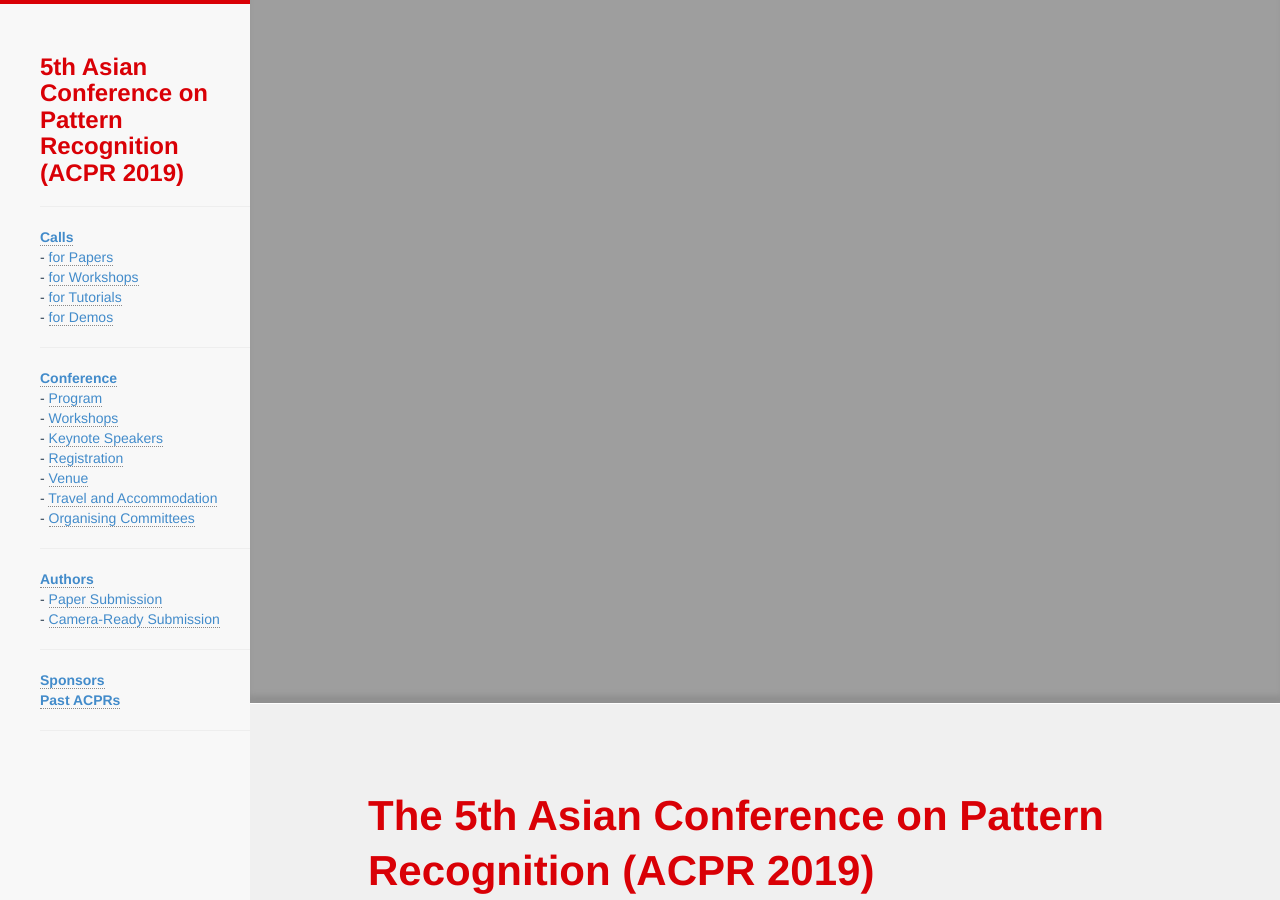
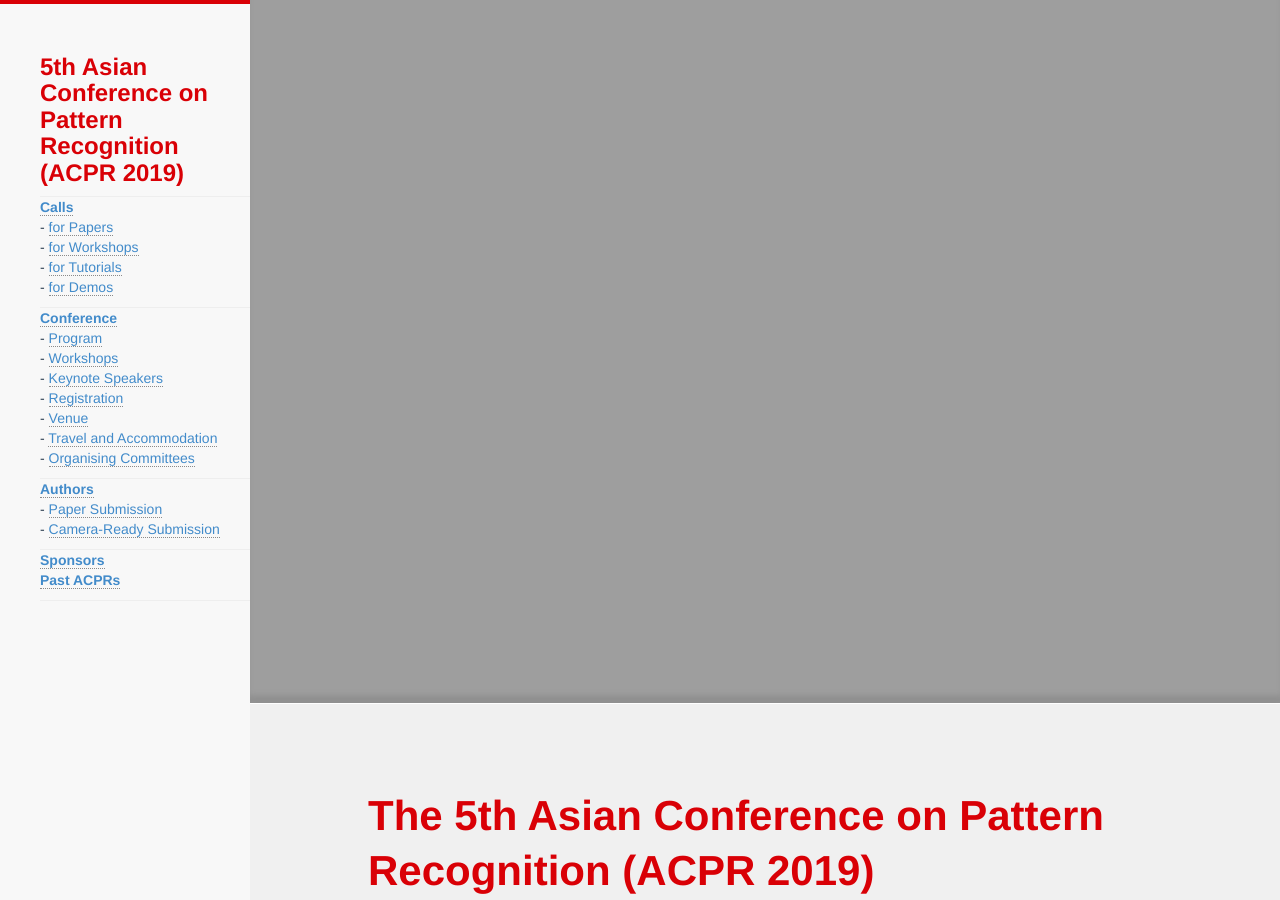
Before and after one commit to AndrewChenUoA/ACPR2019, a Jekyll site: the page built from index.html, in a window 1280 px wide and 900 px high. Built offline with Jekyll 4.4.1, drawn with Linux system fonts in a browser that asks for light colours; nearby versions of some CDN libraries; Markdown is read by kramdown in place of the engine named in the settings.

Commit message:
Make hrs look a little bit better

```diff
--- a/css/hc.css
+++ b/css/hc.css
@@ -752,3 +752,8 @@ time
 }
 
 }
+
+hr {
+    margin-top: 10px;
+    margin-bottom: 0px;
+}
```
